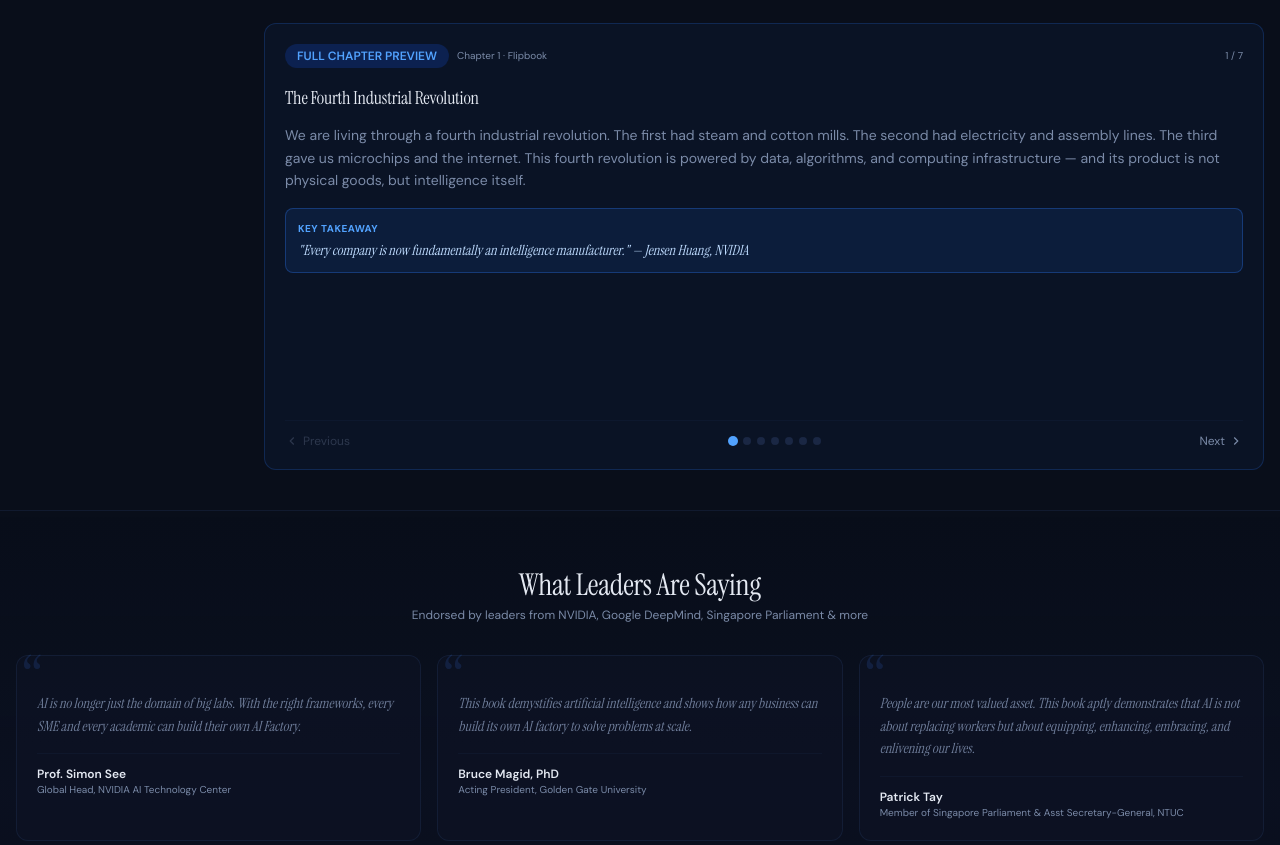
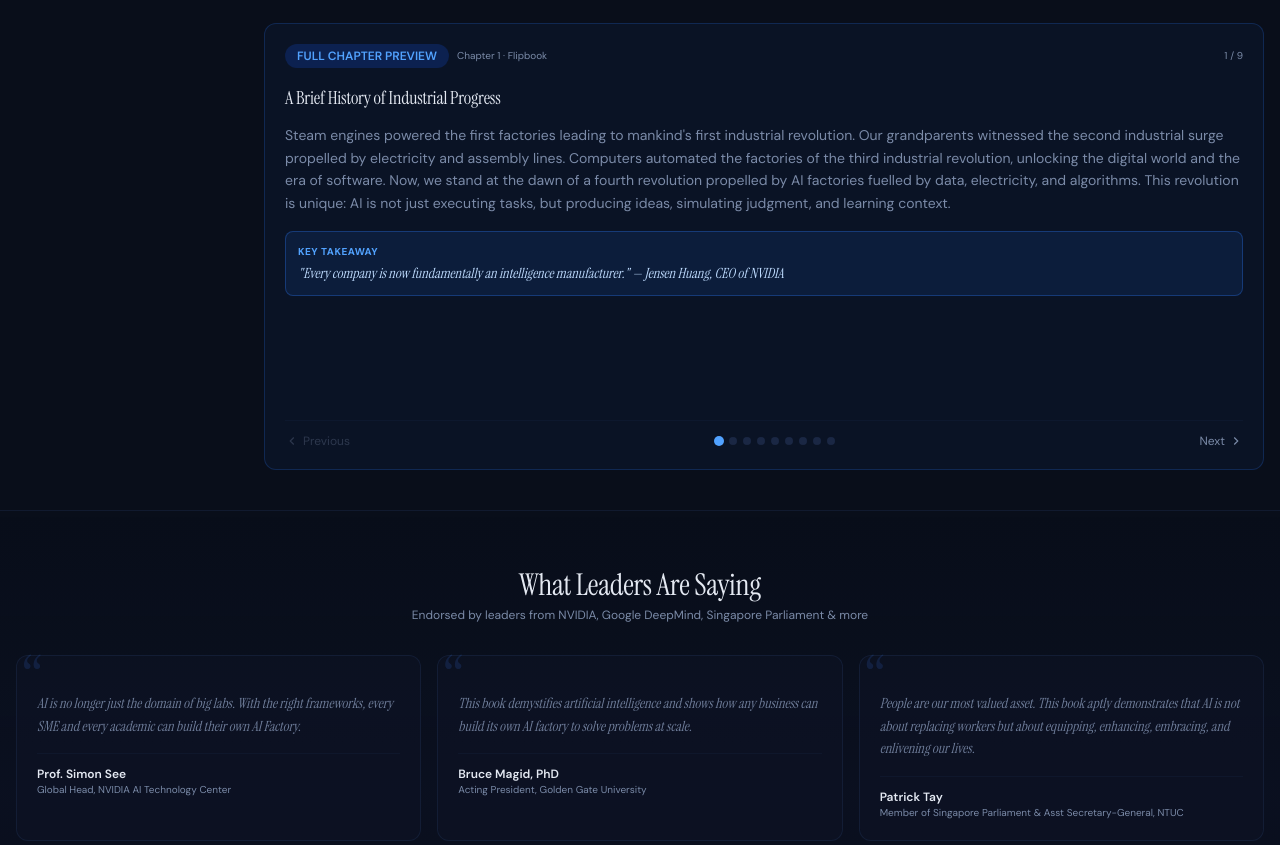
Before and after one commit to Altoh5/ai-factory-preview, a Next.js app: page / in a window 1280 px wide. Shown: the part 2736-3581 px from the top of the page. Built offline with nearby package versions, Linux system fonts and the light colour scheme.

Commit message:
Enrich Ch1 flipbook with actual book content (L'Oreal case study, AI Factory Formula, Five Elements)

```diff
--- a/src/app/page.tsx
+++ b/src/app/page.tsx
@@ -934,46 +934,49 @@ function ChapterCard({ chapter, section }: { chapter: Chapter; section: Section
 /* ---- Chapter 1 Flipbook deep dive ---- */
 const CH1_PAGES = [
   {
-    title: "The Fourth Industrial Revolution",
-    content: `We are living through a fourth industrial revolution. The first had steam and cotton mills. The second had electricity and assembly lines. The third gave us microchips and the internet. This fourth revolution is powered by data, algorithms, and computing infrastructure — and its product is not physical goods, but intelligence itself.`,
-    highlight: `"Every company is now fundamentally an intelligence manufacturer." — Jensen Huang, NVIDIA`,
-    visual: "revolution",
+    title: "A Brief History of Industrial Progress",
+    content: `Steam engines powered the first factories leading to mankind's first industrial revolution. Our grandparents witnessed the second industrial surge propelled by electricity and assembly lines. Computers automated the factories of the third industrial revolution, unlocking the digital world and the era of software. Now, we stand at the dawn of a fourth revolution propelled by AI factories fuelled by data, electricity, and algorithms. This revolution is unique: AI is not just executing tasks, but producing ideas, simulating judgment, and learning context.`,
+    highlight: `"Every company is now fundamentally an intelligence manufacturer." — Jensen Huang, CEO of NVIDIA`,
   },
   {
-    title: "The AI Factory Metaphor",
-    content: `Think of your business as a factory. But instead of manufacturing widgets, you're manufacturing digital intelligence — insights, predictions, content, decisions. The raw materials are your data. The machines are AI models. The workers are LLMs like GPT and Claude. And the finished goods are tokens: the units of AI output that power everything from automated emails to strategic forecasts.`,
-    highlight: "Data + Compute + Models = Tokens — this is the AI Factory Formula",
-    visual: "factory",
+    title: "The Siemens of the AI Age",
+    content: `Consider NVIDIA's evolution from gaming GPUs to the backbone of AI. Its chips power data centers where raw data is smelted into insights, much like blast furnaces once transformed ore into steel. In 2023, NVIDIA's market cap soared past $1 trillion as demand for AI infrastructure exploded. CEO Jensen Huang isn't just selling hardware. He's defining the infrastructure — and metaphor — of the intelligence age. Think of NVIDIA as the steel supplier of the AI age but smarter. Beyond raw materials, its GPUs and tools power the entire intelligence production line, democratizing access for companies of all sizes.`,
+    highlight: `"A data centre that turns electricity into intelligence." — Jensen Huang, CEO of NVIDIA`,
   },
   {
-    title: "Three Layers of the AI Factory",
-    content: `Every AI Factory has three layers. The Infrastructure layer is the foundation — data centres, cloud platforms, and GPUs that provide the raw computing power. The Production layer is the assembly line — where AI models are trained and inputs are transformed into intelligence. The Application layer is the shopfront — where AI outputs reach customers and create business value. Most SMEs operate mainly at the Application layer, but understanding all three is essential to making smart AI investments.`,
-    highlight: "Infrastructure → Production → Application",
-    visual: "layers",
+    title: "What Is an AI Factory?",
+    content: `At its core, an AI Factory is a metaphor for producing intelligence at scale using machines. Instead of workers assembling products on a physical line, AI models process data to generate human-like outputs. The AI Factory Formula: Data + Compute Power + Models = Intelligence (Tokens). Data is the raw material — like steel or cotton. Compute Power is the electricity and machinery, primarily GPUs. Models are the digital workers — algorithms that understand and generate language, images, and more. Tokens are the factory's output: modular units of digital intelligence, used in chatbots, design tools, and beyond.`,
+    highlight: "AI Factory Formula: Data + Compute Power + Models = Intelligence (Tokens)",
   },
   {
-    title: "The 80:20 Capability Gap",
-    content: `Here's the uncomfortable truth: 80% of professionals today are passive AI consumers. They use ChatGPT to draft an email or summarise a document, but they haven't built real capability. The remaining 20% are AI builders — they create custom workflows, integrate AI into business processes, and manufacture intelligence at scale. This book is written for the 80% who want to join the 20%.`,
-    highlight: "80% consume AI. 20% build with it. This book bridges that gap.",
-    visual: "gap",
+    title: "Real-World Examples of AI Factory Output",
+    content: `These outputs represent the "invisible goods" of the AI Factory: (1) Text Generation — ChatGPT writing an email or summarizing a report. (2) Image Creation — Midjourney generating a product concept from a prompt. (3) Music Composition — Suno AI composing background music for training videos. (4) Video & Simulation — Sora creating short video clips from simple instructions. (5) Synthetic Voices — HeyGen or Eleven Labs creating customer service agents with realistic tones. A security firm "orders" incident summaries like a retailer orders uniforms. A law firm "manufactures" tailored legal analyses. A hospital generates personalized discharge instructions in seconds.`,
+    highlight: "What once took teams days to compile now takes the AI Factory minutes.",
   },
   {
-    title: "Five Elements of GenAI Capability",
-    content: `The book introduces five elements that separate AI-ready teams from passive users. Knowledge — your domain expertise becomes the raw material AI works with. Skills — the ability to prompt, supervise, validate, and apply AI outputs. Tools — the models, APIs, and platforms you choose. Processes — the workflows where AI is embedded into daily operations. Mindset — the willingness to experiment, fail, iterate, and build. Without all five, you're just playing with a chatbot.`,
-    highlight: "Knowledge + Skills + Tools + Processes + Mindset = AI Capability",
-    visual: "elements",
+    title: "The 3 Layers of the AI Factory",
+    content: `NVIDIA's Jensen Huang describes three foundational layers: (1) Infrastructure Layer — data centres, cloud platforms, specialised chips, and the power grid. Like the plumbing and wiring of a traditional factory. Example: Microsoft Azure or Amazon Web Services hosting large language models. (2) Production Layer — where intelligence is manufactured by training models on data. The assembly line that turns raw materials into finished goods. Example: Training a model to generate customer service replies from chat logs. (3) Application Layer — where AI outputs reach the real world via chatbots, recommendation engines, and AI-driven applications. The finished products leaving the factory for distribution and use.`,
+    highlight: "Infrastructure → Production → Application: three layers that manufacture intelligence",
   },
   {
-    title: "Case Study: L'Oréal's AI Factory",
-    content: `The chapter brings the metaphor to life with L'Oréal's AI-powered beauty diagnostics. The cosmetics giant built its own AI Factory: customer skin data (raw material) feeds into computer vision models (the machines), which produce personalised product recommendations (finished goods). The result? A scalable intelligence production line that serves millions of customers with advice that used to require a human beauty consultant. If L'Oréal can do it, the authors argue, so can your 50-person SME — at a different scale, with the same principles.`,
-    highlight: "If L'Oréal can build an AI Factory, so can your SME — same principles, different scale.",
-    visual: "case",
+    title: "The Five Elements of GenAI Capability",
+    content: `Owning a factory doesn't automatically guarantee success. The critical question is: what does your organization need to truly harness this new machinery? It rests on five essential elements. Knowledge — the institutional memory, documents, expertise your organization has gained. This is the raw material for AI. Skills — your team's ability to prompt, supervise, validate, and apply AI in workflows. Tools and Technology — the AI models, APIs, and software platforms. Critical but not sufficient on their own. Processes — your internal systems and workflows where AI must be integrated. Mindset — the willingness to experiment, adapt, and rethink how intelligence is used across roles.`,
+    highlight: "Owning a power tool doesn't make you a carpenter. Without all five elements, you're still just a consumer.",
   },
   {
-    title: "Self-Check: Are You Ready?",
-    content: `The chapter closes with a self-assessment. Can you explain the AI Factory metaphor to your board? Can you identify three business processes where digital intelligence would add value? Do you understand the difference between using AI tools and building AI capability? If you answered no to any of these, this book is your starting point.`,
-    highlight: "The AI Factory journey begins with knowing where you stand.",
-    visual: "check",
+    title: "How L'Oreal Operates Its AI Factory",
+    content: `L'Oreal integrates generative AI into its core marketing, product development, and customer engagement. (1) Raw Material: Customer reviews (3.5 million/year), social media images, and IoT data from smart mirrors in stores. (2) Processing: AI models analyze trends (e.g., "glossy lips are trending in Tokyo") and generate product recommendations for suppliers and ad copy like "Meet your new summer shine, inspired by Harajuku nights." (3) Output: 30% faster time-to-market for new cosmetics lines. This is what it looks like when a company runs its own intelligence production line at scale.`,
+    highlight: "If L'Oreal can build an AI Factory, so can your SME — same principles, different scale.",
+  },
+  {
+    title: "From Consumers to Capability Builders",
+    content: `Most companies focus primarily on tools. They download a chatbot for free, subscribe to a language model, or run a demo and call that AI adoption. But owning a power tool doesn't make you a carpenter. If you buy Microsoft Copilot but don't train your team, connect it to your processes, or shape it with your knowledge, then you're still just a consumer. To truly benefit, businesses need to move from consuming tools to building capability — owning the full stack. Those who do will produce smarter outputs, respond faster to market changes, reduce dependency on third parties, and build lasting competitive advantage.`,
+    highlight: `"There are two types of companies in the Age of AI: those that thrive and those that go bust."`,
+  },
+  {
+    title: "The Takeaway: Build, Don't Wait",
+    content: `The AI Factory isn't coming. It's here. It's time to start building. Competitive advantage comes from designing how your company Produces intelligence (data + models), Packages it (APIs, apps, services), and Applies it (workflows, customer experiences). The question is no longer if but how and how fast. In the coming chapters, we'll dive into the types of AI workers in the factory, how these factories are transforming industries, and how you can start building your own AI Workshop to stay competitive in a world of infinite intelligence.`,
+    highlight: `"The future belongs to those who see intelligence as something to manufacture, not just consume."`,
   },
 ];
 
```
